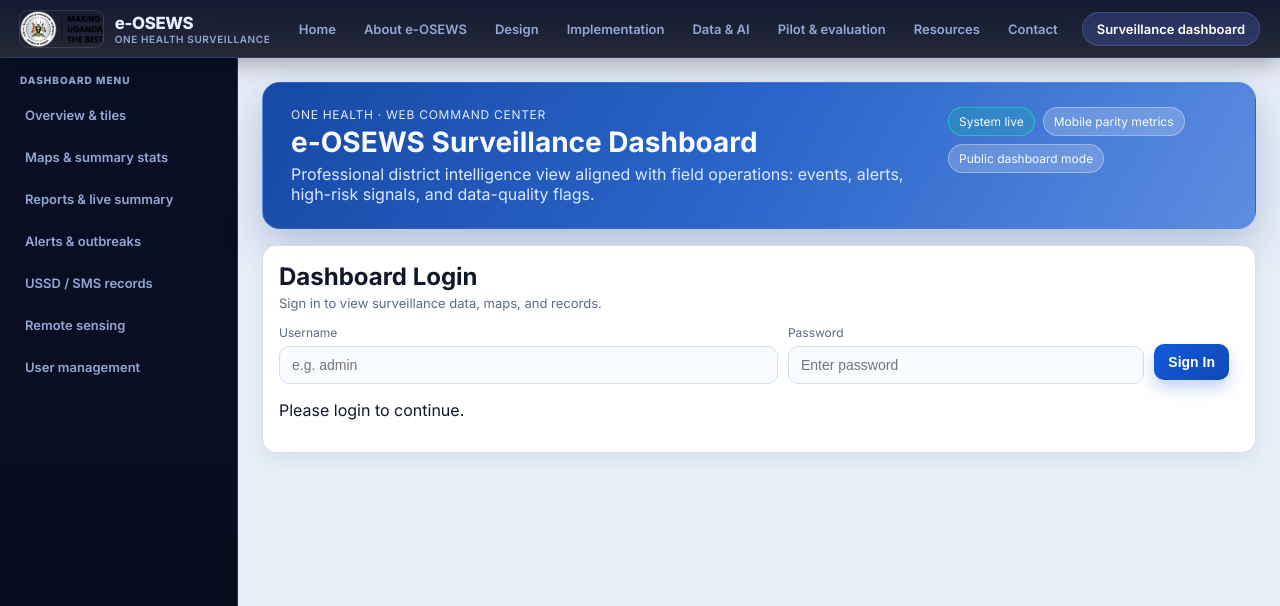
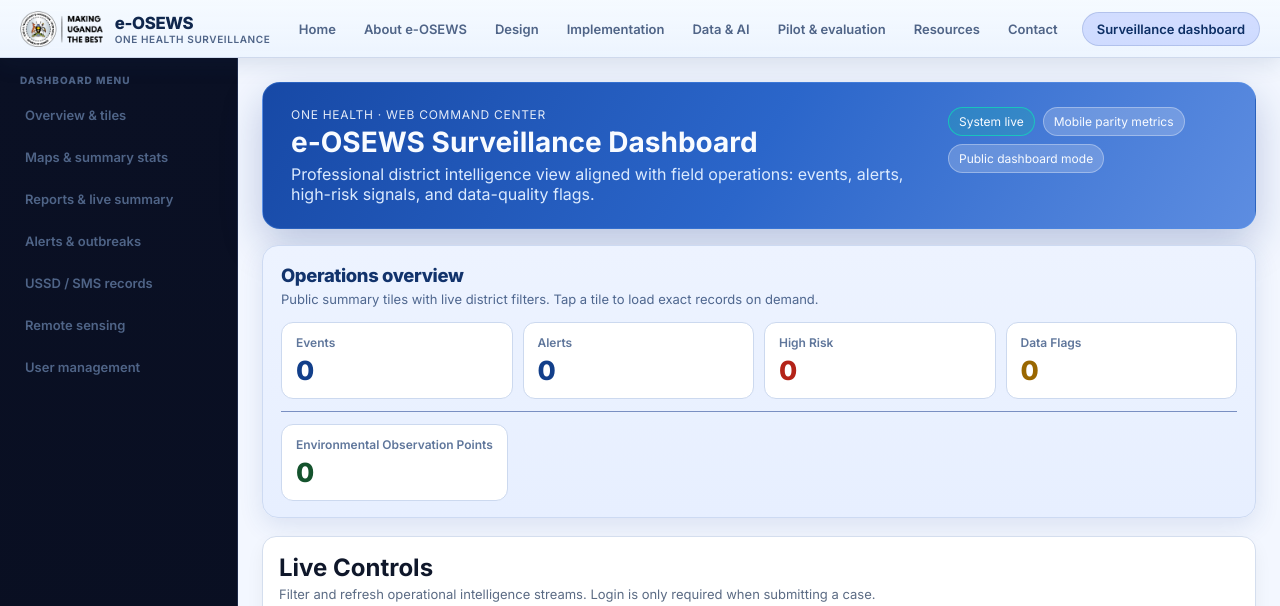
Before and after one commit to MosesLuzinda/e-OSEWS, a Flask app: page /dashboard in a window 1280 px wide. Shown: the top 606 px of the page. Run offline with Flask 3, Linux system fonts and the light colour scheme; data that the repository does not hold is empty; grey boxes are pictures that could not be loaded.

Commit message:
Make dashboard public and improve reporting UX for deployment.
Switch dashboard data loading to public endpoints with better map rendering, and reorganize report-case admin tools into focused one-at-a-time forms with refreshed visual styling.

Made-with: Cursor

```diff
--- a/app/main.py
+++ b/app/main.py
@@ -736,16 +736,36 @@ def landing_logo_png():
 
 @app.get("/dashboard")
 def dashboard():
-    # Login-gated dashboard: do not preload sensitive rows into HTML source.
-    events = []
-    alerts = []
-    env_rows = []
+    conn = get_db()
+    events = conn.execute("SELECT * FROM events ORDER BY created_at DESC LIMIT 40").fetchall()
+    alerts = conn.execute("SELECT * FROM alerts ORDER BY created_at DESC LIMIT 40").fetchall()
+    env_rows = conn.execute(
+        "SELECT * FROM environmental_observations ORDER BY observed_at DESC LIMIT 40"
+    ).fetchall()
+    stats = conn.execute(
+        """
+        SELECT
+          COUNT(*) AS total_events,
+          SUM(CASE WHEN high_risk = 1 THEN 1 ELSE 0 END) AS high_risk_events,
+          SUM(CASE WHEN validation_status = 'flagged' THEN 1 ELSE 0 END) AS flagged_events
+        FROM events
+        """
+    ).fetchone()
+    alert_stats = conn.execute(
+        """
+        SELECT
+          COUNT(*) AS total_alerts
+        FROM alerts
+        """
+    ).fetchone()
+    env_stats = conn.execute("SELECT COUNT(*) AS total_env_points FROM environmental_observations").fetchone()
+    conn.close()
     stats_row = {
-        "total_events": 0,
-        "total_alerts": 0,
-        "high_risk_events": 0,
-        "flagged_events": 0,
-        "total_env_points": 0,
+        "total_events": int(stats["total_events"] or 0),
+        "total_alerts": int(alert_stats["total_alerts"] or 0),
+        "high_risk_events": int(stats["high_risk_events"] or 0),
+        "flagged_events": int(stats["flagged_events"] or 0),
+        "total_env_points": int(env_stats["total_env_points"] or 0),
     }
     return render_template(
         "dashboard.html",
--- a/app/static/site.css
+++ b/app/static/site.css
@@ -1,13 +1,13 @@
 /* e-OSEWS public site + shared staff chrome */
 :root {
-  --site-bg: #060a18;
-  --site-bg-elevated: #0c1228;
-  --site-text: #e8eeff;
-  --site-muted: #94a8d4;
-  --site-line: rgba(120, 150, 230, 0.28);
-  --site-accent: #5b7cff;
-  --site-accent-soft: #8ab4ff;
-  --site-glow: rgba(91, 124, 255, 0.45);
+  --site-bg: #eef4ff;
+  --site-bg-elevated: #ffffff;
+  --site-text: #10274d;
+  --site-muted: #4f6487;
+  --site-line: rgba(92, 122, 180, 0.26);
+  --site-accent: #2e66d9;
+  --site-accent-soft: #5d8ff0;
+  --site-glow: rgba(46, 102, 217, 0.25);
   --nav-h: 58px;
 }
 
@@ -16,7 +16,7 @@
   min-height: 100vh;
   font-family: "Inter", system-ui, sans-serif;
   color: var(--site-text);
-  background: radial-gradient(ellipse 100% 80% at 50% -30%, #1a2d6e 0%, var(--site-bg) 55%);
+  background: radial-gradient(ellipse 110% 85% at 50% -30%, #dfeafe 0%, var(--site-bg) 55%);
   background-attachment: fixed;
 }
 
@@ -31,10 +31,10 @@
   gap: 12px;
   min-height: var(--nav-h);
   padding: 0 20px;
-  background: linear-gradient(180deg, rgba(10, 16, 40, 0.96) 0%, rgba(8, 12, 28, 0.88) 100%);
+  background: linear-gradient(180deg, rgba(245, 250, 255, 0.97) 0%, rgba(236, 244, 255, 0.95) 100%);
   border-bottom: 1px solid var(--site-line);
   backdrop-filter: blur(14px);
-  box-shadow: 0 4px 24px rgba(0, 0, 0, 0.35);
+  box-shadow: 0 6px 22px rgba(24, 54, 102, 0.12);
 }
 
 .site-brand {
@@ -51,7 +51,7 @@
 
 .site-brand:hover {
   transform: translateY(-1px);
-  color: #fff;
+  color: #0c2f63;
 }
 
 .site-brand img {
@@ -129,8 +129,8 @@
 }
 
 .site-nav a:hover {
-  color: #fff;
-  background: rgba(91, 124, 255, 0.12);
+  color: #0f2f63;
+  background: rgba(91, 124, 255, 0.14);
   transform: translateY(-1px);
 }
 
@@ -140,7 +140,7 @@
 }
 
 .site-nav a.is-active {
-  color: #fff;
+  color: #0d2f65;
   background: rgba(91, 124, 255, 0.22);
 }
 
@@ -240,22 +240,22 @@
   max-width: 640px;
   font-size: 1.1rem;
   line-height: 1.6;
-  color: var(--site-muted);
+  color: #415b82;
 }
 
 .content-card {
-  background: rgba(12, 18, 40, 0.72);
+  background: rgba(255, 255, 255, 0.94);
   border: 1px solid var(--site-line);
   border-radius: 16px;
   padding: 22px 24px;
   margin-bottom: 18px;
-  box-shadow: 0 12px 40px rgba(0, 0, 0, 0.2);
+  box-shadow: 0 10px 34px rgba(21, 58, 118, 0.11);
   transition: border-color 0.25s ease, box-shadow 0.25s ease, transform 0.2s ease;
 }
 
 .content-card:hover {
   border-color: rgba(138, 180, 255, 0.45);
-  box-shadow: 0 16px 48px rgba(0, 0, 0, 0.28), 0 0 0 1px rgba(91, 124, 255, 0.12);
+  box-shadow: 0 16px 48px rgba(21, 58, 118, 0.16), 0 0 0 1px rgba(91, 124, 255, 0.12);
   transform: translateY(-2px);
 }
 
@@ -263,7 +263,7 @@
   margin: 0 0 10px;
   font-size: 1.2rem;
   font-weight: 800;
-  color: #fff;
+  color: #173a74;
 }
 
 .content-card h3 {
@@ -277,7 +277,7 @@
 .content-card li {
   margin: 0 0 10px;
   line-height: 1.65;
-  color: #c5d4f5;
+  color: #415f8d;
   font-size: 15px;
 }
 
@@ -424,7 +424,7 @@
 .dashboard-content {
   flex: 1;
   min-width: 0;
-  background: #e8eef8;
+  background: #f3f7ff;
 }
 
 .page-dashboard .app-shell {
--- a/app/static/style.css
+++ b/app/static/style.css
@@ -192,11 +192,11 @@ body {
 }
 
 .stat-tile-risk .stat-tile-value {
-  color: #fecaca;
+  color: #b42318;
 }
 
 .stat-tile-flags .stat-tile-value {
-  color: #fde68a;
+  color: #9a6700;
 }
 
 .stat-tile-env .stat-tile-value {
@@ -485,6 +485,13 @@ tbody tr:hover {
   border-radius: 12px;
   padding: 12px;
   background: #f9fbff;
+  transition: transform 0.18s ease, box-shadow 0.2s ease, border-color 0.2s ease;
+}
+
+.fao-card:hover {
+  transform: translateY(-2px);
+  border-color: #afc4ec;
+  box-shadow: 0 10px 24px rgba(31, 67, 136, 0.12);
 }
 
 .fao-card h3 {
@@ -511,6 +518,21 @@ tbody tr:hover {
   text-decoration: underline;
 }
 
+.video-frame {
+  border-radius: 10px;
+  overflow: hidden;
+  border: 1px solid #d6e2f6;
+  margin-bottom: 10px;
+  background: #000;
+}
+
+.video-frame iframe {
+  width: 100%;
+  min-height: 170px;
+  border: 0;
+  display: block;
+}
+
 @media (max-width: 1080px) {
   .hero {
     flex-direction: column;
--- a/app/templates/dashboard.html
+++ b/app/templates/dashboard.html
@@ -47,32 +47,10 @@
       </div>
     </header>
 
-    <section class="controls" id="dashboardLoginCard">
-      <div class="section-head">
-        <h2>Dashboard Login</h2>
-        <p>Sign in to view surveillance data, maps, and records.</p>
-      </div>
-      <div class="control-grid">
-        <label class="field">
-          <span>Username</span>
-          <input id="dashUsername" type="text" placeholder="e.g. admin" />
-        </label>
-        <label class="field">
-          <span>Password</span>
-          <input id="dashPassword" type="password" placeholder="Enter password" />
-        </label>
-        <div class="button-row">
-          <button class="btn btn-primary" id="dashLoginBtn" type="button">Sign In</button>
-        </div>
-      </div>
-      <p id="dashLoginStatus" class="status-line">Please login to continue.</p>
-    </section>
-
-    <div id="protectedContent" style="display:none;">
     <section class="overview-block" id="dash-overview">
       <div class="overview-head">
         <h2>Operations overview</h2>
-        <p class="overview-sub">Same four headline indicators as the field app dashboard. Tap a tile to load that dataset on demand.</p>
+        <p class="overview-sub">Public summary tiles with live district filters. Tap a tile to load exact records on demand.</p>
       </div>
       <div class="stat-grid stat-grid-dashboard" role="group" aria-label="Key surveillance counts">
         <button type="button" class="stat-tile stat-tile-events" data-metric-view="events" title="Load event records">
@@ -103,7 +81,7 @@
     <section class="controls">
       <div class="section-head">
         <h2>Live Controls</h2>
-        <p>Filter and refresh operational intelligence streams.</p>
+        <p>Filter and refresh operational intelligence streams. Login is only required when submitting a case.</p>
       </div>
       <div class="control-grid">
         <label class="field">
@@ -139,7 +117,7 @@
       <section class="panel" id="panel-map">
         <div class="panel-head">
           <h2>Geospatial event map</h2>
-          <p>Red markers: high-risk signals. Aligns with the mobile app’s mapped submissions after you load with your token.</p>
+          <p>Red markers: high-risk signals. This map is public and refreshes from live event GPS submissions.</p>
         </div>
         <div id="map"></div>
       </section>
@@ -147,7 +125,7 @@
       <section class="panel" id="panel-summary">
         <div class="panel-head">
           <h2>Live summary</h2>
-          <p>Same payload as <code>GET /api/summary</code> on the phone: district scope, events, high risk, <strong>data flags</strong>, alert pipeline, env points.</p>
+          <p>Same structure as mobile summary: district scope, events, high risk, <strong>data flags</strong>, alert pipeline, and environmental points.</p>
         </div>
         <div class="table-wrap">
           <table>
@@ -170,7 +148,7 @@
         </div>
       </section>
 
-      <section class="panel" id="panel-alerts" style="display:none;">
+      <section class="panel" id="panel-alerts">
         <div class="panel-head">
           <h2>Latest alerts</h2>
           <p>Current alert queue with severity and workflow status.</p>
@@ -199,7 +177,7 @@
         </div>
       </section>
 
-      <section class="panel" id="panel-events" style="display:none;">
+      <section class="panel" id="panel-events">
         <div class="panel-head">
           <h2>Recent events</h2>
           <p>Latest structured reports from mobile and USSD channels. <strong>Data flags</strong> correspond to validation status on each row.</p>
@@ -293,7 +271,17 @@
           <article class="fao-card">
             <h3>RVF Video Brief</h3>
             <p>“What you need to know about Rift Valley fever” for transmission pathways, signs, prevention, and response basics.</p>
-            <a href="https://www.fao.org/animal-health/resources/tools/rvf-dst/en" target="_blank" rel="noopener noreferrer">View video source page</a>
+            <div class="video-frame">
+              <iframe
+                src="https://www.youtube.com/embed/h9W8VnP4g4M"
+                title="Rift Valley Fever video brief"
+                loading="lazy"
+                allow="accelerometer; autoplay; clipboard-write; encrypted-media; gyroscope; picture-in-picture; web-share"
+                referrerpolicy="strict-origin-when-cross-origin"
+                allowfullscreen
+              ></iframe>
+            </div>
+            <a href="https://www.fao.org/animal-health/resources/tools/rvf-dst/en" target="_blank" rel="noopener noreferrer">View RVF resource page</a>
           </article>
           <article class="fao-card">
             <h3>Recent Operational News</h3>
@@ -308,7 +296,6 @@
         </div>
       </section>
     </main>
-    </div>
   </div>
     </div>
   </div>
@@ -324,33 +311,11 @@
     }).addTo(map);
     let markersLayer = L.layerGroup().addTo(map);
 
-    const TOKEN_KEY = "EOSEWS_DASH_API_TOKEN";
-    const AUTH_KEY = "EOSEWS_DASH_AUTH";
-
-    function getToken() {
-      return localStorage.getItem(TOKEN_KEY) || "";
-    }
-
     function setStatus(message, isError = false) {
       const el = document.getElementById("liveStatus");
       el.textContent = message;
       el.classList.toggle("status-error", isError);
       el.classList.toggle("status-success", !isError);
-    }
-
-    function setLoginStatus(message, isError = false) {
-      const el = document.getElementById("dashLoginStatus");
-      el.textContent = message;
-      el.classList.toggle("status-error", isError);
-      el.classList.toggle("status-success", !isError);
-    }
-
-    function unlockDashboard(auth) {
-      document.getElementById("dashboardLoginCard").style.display = "none";
-      document.getElementById("protectedContent").style.display = "block";
-      setStatus(`Welcome ${auth.username}. Loading dashboard...`);
-      loadSummary();
-      loadMap();
     }
 
     function setButtonLoading(btnId, loading) {
@@ -386,6 +351,10 @@
         );
         markersLayer.addLayer(marker);
       });
+      if (selected.length > 0) {
+        const bounds = L.latLngBounds(selected.map((f) => [f.geometry.coordinates[1], f.geometry.coordinates[0]]));
+        map.fitBounds(bounds, { padding: [24, 24], maxZoom: 12 });
+      }
       return selected.length;
     }
 
@@ -415,11 +384,6 @@
     }
 
     async function loadMetricView(view) {
-      const token = getToken();
-      if (!token) {
-        setStatus("Login required.", true);
-        return;
-      }
       const district = document.getElementById("districtFilter").value;
       const metricPanel = document.getElementById("panel-metric-view");
       const titleEl = document.getElementById("metricTitle");
@@ -434,7 +398,7 @@
       let headers = [];
 
       if (view === "events") {
-        url = `/api/events?${params.toString()}`;
+        url = `/api/public/events?${params.toString()}`;
         title = "Events records";
         subtitle = "Latest submitted events including reporter GPS coordinates.";
         headers = [
@@ -447,7 +411,7 @@
           { key: "Longitude", val: "longitude" },
         ];
       } else if (view === "alerts") {
-        url = `/api/alerts?${params.toString()}`;
+        url = `/api/public/alerts?${params.toString()}`;
         title = "Alerts records";
         subtitle = "Alert stream now includes reporter GPS coordinates and reporter IP.";
         headers = [
@@ -463,7 +427,7 @@
         ];
       } else if (view === "highrisk") {
         params.set("high_risk_only", "true");
-        url = `/api/events?${params.toString()}`;
+        url = `/api/public/events?${params.toString()}`;
         title = "High-risk records";
         subtitle = "Only high-risk event records.";
         headers = [
@@ -476,7 +440,7 @@
           { key: "Longitude", val: "longitude" },
         ];
       } else if (view === "env") {
-        url = `/api/environment?${params.toString()}`;
+        url = `/api/public/environment?${params.toString()}`;
         title = "Environmental observation records";
         subtitle = "Submitted environmental points supporting risk context.";
         headers = [
@@ -489,7 +453,7 @@
           { key: "Source", val: "source" },
         ];
       } else {
-        url = `/api/events/flags?${params.toString()}&status=flagged`;
+        url = `/api/public/events/flags?${params.toString()}&status=flagged`;
         title = "Data flags records";
         subtitle = "Flagged data-quality records requiring review.";
         headers = [
@@ -505,7 +469,7 @@
 
       try {
         bodyEl.innerHTML = `<div class="shimmer-block"></div>`;
-        const res = await fetch(url, { headers: { "X-API-Token": token } });
+        const res = await fetch(url);
         if (!res.ok) throw new Error(`Request failed (${res.status})`);
         const data = await res.json();
         const rows = Array.isArray(data) ? data : [];
@@ -527,19 +491,14 @@
     });
 
     async function loadMap() {
-      const token = getToken();
-      if (!token) {
-        setStatus("Login required.", true);
-        return;
-      }
       setButtonLoading("loadMapBtn", true);
       const district = document.getElementById("districtFilter").value;
       const highRiskOnly = document.getElementById("highRiskOnly").checked;
       const params = new URLSearchParams({ limit: "500", high_risk_only: String(highRiskOnly) });
       if (district) params.set("district", district);
-      const url = `/api/geo/events?${params.toString()}`;
+      const url = `/api/public/geo/events?${params.toString()}`;
       try {
-        const res = await fetch(url, { headers: { "X-API-Token": token } });
+        const res = await fetch(url);
         if (!res.ok) throw new Error(`Request failed (${res.status})`);
         const data = await res.json();
         const count = renderMapFeatures(data.features || [], district);
@@ -552,19 +511,12 @@
     }
 
     async function loadSummary() {
-      const token = getToken();
-      if (!token) {
-        setStatus("Login required.", true);
-        return;
-      }
       setButtonLoading("loadSummaryBtn", true);
       const district = document.getElementById("districtFilter").value;
       const params = new URLSearchParams();
       if (district) params.set("district", district);
       try {
-        const res = await fetch(`/api/summary?${params.toString()}`, {
-          headers: { "X-API-Token": token },
-        });
+        const res = await fetch(`/api/public/summary?${params.toString()}`);
         if (!res.ok) throw new Error(`Request failed (${res.status})`);
         const s = await res.json();
         updateDashboardStats(s);
@@ -602,49 +554,9 @@
       setStatus(`Loaded ${initialCount} event GPS point(s).`);
     }
 
-    async function dashLogin() {
-      const username = document.getElementById("dashUsername").value.trim();
-      const password = document.getElementById("dashPassword").value.trim();
-      if (!username || !password) {
-        setLoginStatus("Username and password are required.", true);
-        return;
-      }
-      try {
-        const res = await fetch("/api/auth/login", {
-          method: "POST",
-          headers: { "Content-Type": "application/json" },
-          body: JSON.stringify({ username, password }),
-        });
-        const data = await res.json().catch(() => ({}));
-        if (!res.ok) throw new Error(data.error || `Login failed (${res.status})`);
-        localStorage.setItem(TOKEN_KEY, data.api_token);
-        localStorage.setItem(AUTH_KEY, JSON.stringify({ username: data.username, role: data.role }));
-        setLoginStatus(`Login successful: ${data.username}`, false);
-        unlockDashboard(data);
-      } catch (e) {
-        setLoginStatus(e.message || "Login failed.", true);
-      }
-    }
-
-    document.getElementById("dashLoginBtn").addEventListener("click", dashLogin);
-    document.getElementById("dashPassword").addEventListener("keydown", (e) => {
-      if (e.key === "Enter") dashLogin();
-    });
-
-    (function restoreDashSession() {
-      const token = localStorage.getItem(TOKEN_KEY);
-      const raw = localStorage.getItem(AUTH_KEY);
-      if (token && raw) {
-        try {
-          const auth = JSON.parse(raw);
-          unlockDashboard(auth);
-          setLoginStatus(`Restored session for ${auth.username}.`);
-        } catch {
-          localStorage.removeItem(TOKEN_KEY);
-          localStorage.removeItem(AUTH_KEY);
-        }
-      }
-    })();
+    setStatus("Public dashboard ready. Loading live summary and map...");
+    loadSummary();
+    loadMap();
 
     (function () {
       var side = document.getElementById("staffSidebar");
```
Also changed, not shown: app/templates/report_case.html (+45 -1 lines).
